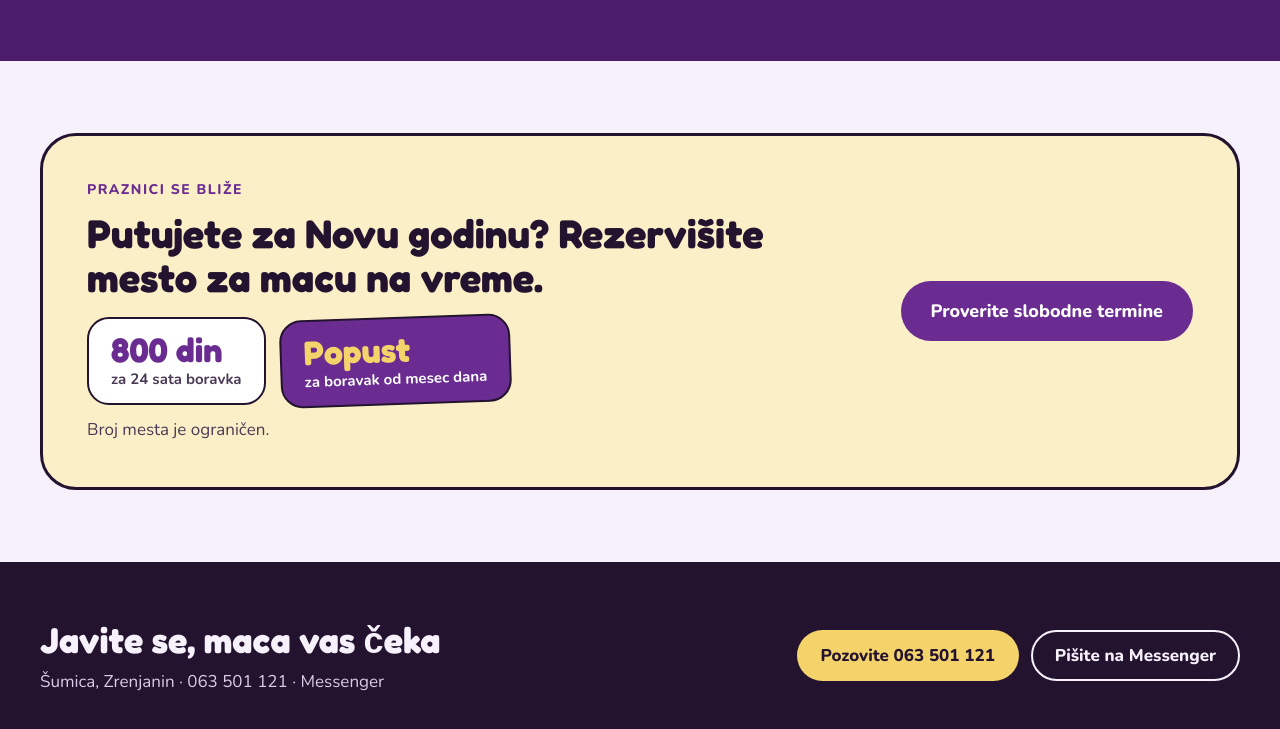
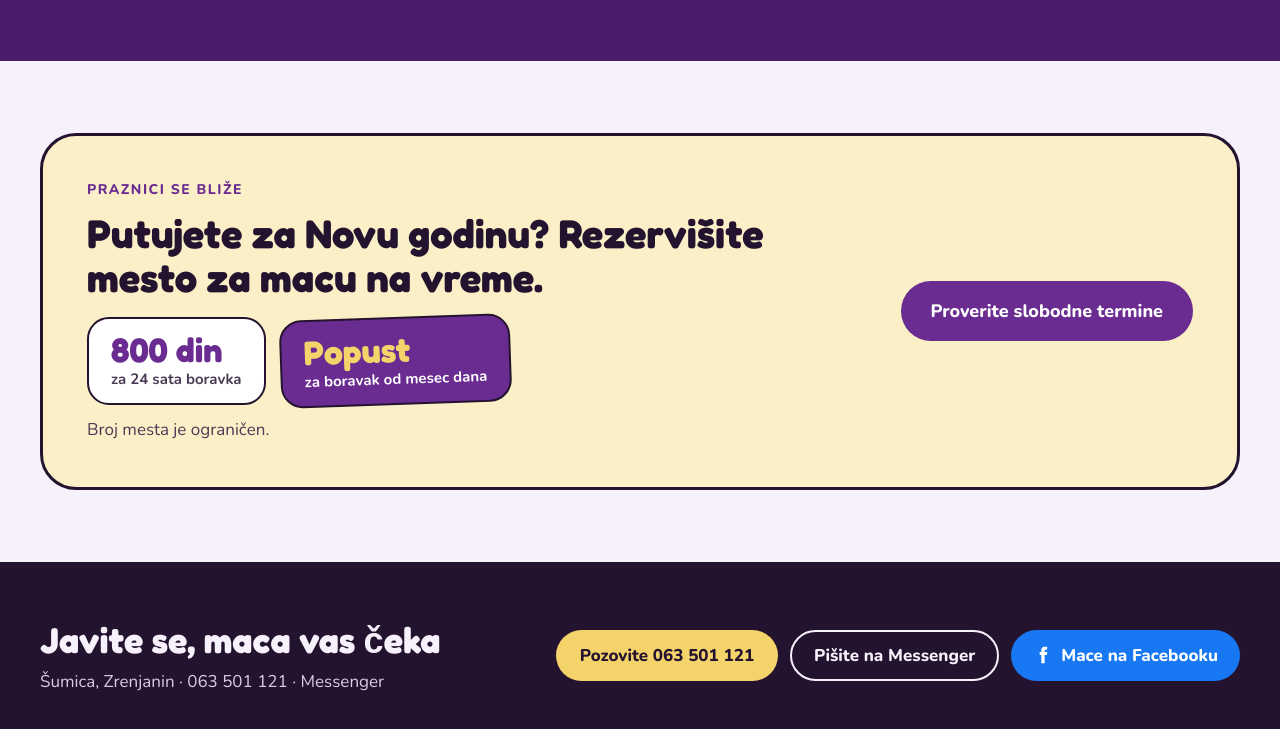
Before and after one commit to Visnja77/Dusica, a plain HTML site: page index.html in a window 1280 px wide. Shown: the part 2420-3149 px from the top of the page. Drawn offline with Linux system fonts and the light colour scheme.

Commit message:
Dugme ka Facebook stranici u kontaktu
Co-Authored-By: Claude Opus 5.5 <noreply@anthropic.com>
Claude-Session: https://claude.ai/code/session_01QWtCiqnAjZf3sXtmatH1VT

```diff
--- a/index.html
+++ b/index.html
@@ -214,6 +214,7 @@ img{max-width:100%}
     <div style="display: flex; flex-wrap: wrap; gap: 12px">
       <a href="tel:+38163501121" style="background: #F5D36B; color: #24132F; text-decoration: none; font-weight: 800; font-size: 17px; padding: 14px 24px; border-radius: 999px">Pozovite 063 501 121</a>
       <a href="https://m.me/61594271100396" target="_blank" rel="noopener" style="background: transparent; color: #F7F1FB; text-decoration: none; font-weight: 800; font-size: 17px; padding: 12px 22px; border-radius: 999px; border: 2px solid #F7F1FB">Pišite na Messenger</a>
+      <a href="https://www.facebook.com/profile.php?id=61594271100396" target="_blank" rel="noopener" style="display: flex; align-items: center; gap: 8px; background: #1877F2; color: #fff; text-decoration: none; font-weight: 800; font-size: 17px; padding: 14px 22px; border-radius: 999px"><svg width="20" height="20" viewBox="0 0 24 24" fill="#fff" aria-hidden="true"><path d="M14 8.5V6.8c0-.8.5-1 .9-1H17V2.2L14 2.2c-3.3 0-4 2.5-4 4.1v2.2H8V12h2v10h4V12h2.8l.4-3.5z"/></svg>Mace na Facebooku</a>
     </div>
   </div>
 </footer>
```
